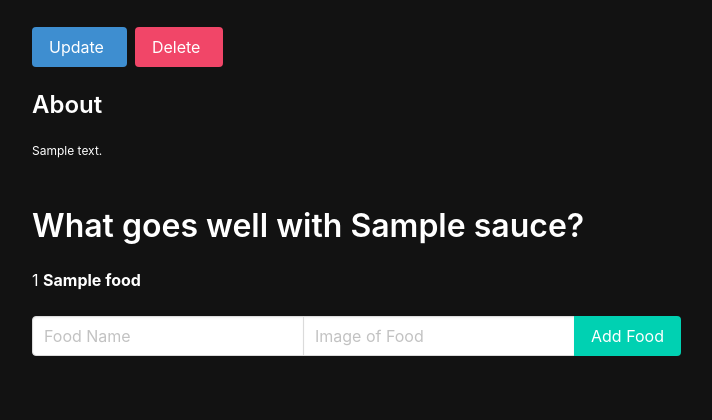
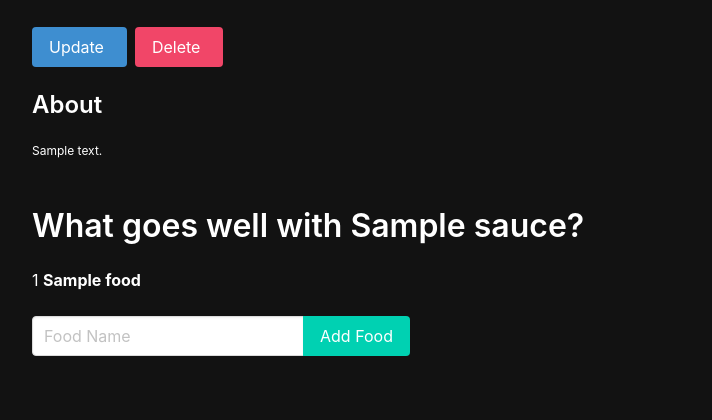
Before and after one commit to kobyjackcheese/Sauceify, a Django app: page /sauces/1/ in a window 1280 px wide. Shown: the part 565-985 px from the top of the page, without its empty margins (72-784 px from the left). Run offline with Django 4.2, Linux system fonts and the light colour scheme; tables that the repository leaves empty hold one stand-in row (values such as "Sample post"); grey boxes marked "Sample" are stand-in pictures.

Commit message:
removed img property on the food class, didnt need it

```diff
--- a/main_app/models.py
+++ b/main_app/models.py
@@ -20,7 +20,7 @@ class Sauce(models.Model):
 class Food(models.Model):
 
     name = models.CharField(max_length=150)
-    img = models.CharField(max_length=500)
+    # img = models.CharField(max_length=500)
     sauce = models.ForeignKey(Sauce, on_delete=models.CASCADE, related_name="foods")
 
     def __str__(self):
--- a/main_app/templates/sauce_detail.html
+++ b/main_app/templates/sauce_detail.html
@@ -59,15 +59,6 @@
                 />
             </div>
             <div class="control">
-                <input
-                    class="input"
-                    type="text"
-                    name="img"
-                    placeholder="Image of Food"
-                    required
-                />
-            </div>
-            <div class="control">
                 <input class="button is-primary" type="submit" value="Add Food" />
             </div>
         </div>
--- a/main_app/views.py
+++ b/main_app/views.py
@@ -60,7 +60,6 @@ class FoodCreate(View):
 
     def post(self, request, pk):
         name = request.POST.get("name")
-        img = request.POST.get("img")
         sauce = Sauce.objects.get(pk=pk)
-        Food.objects.create(name=name, img=img, sauce=sauce)
+        Food.objects.create(name=name, sauce=sauce)
         return redirect('sauce_detail', pk=pk)
```
Also changed, not shown: main_app/migrations/0004_remove_food_img_alter_food_sauce.py (added).
